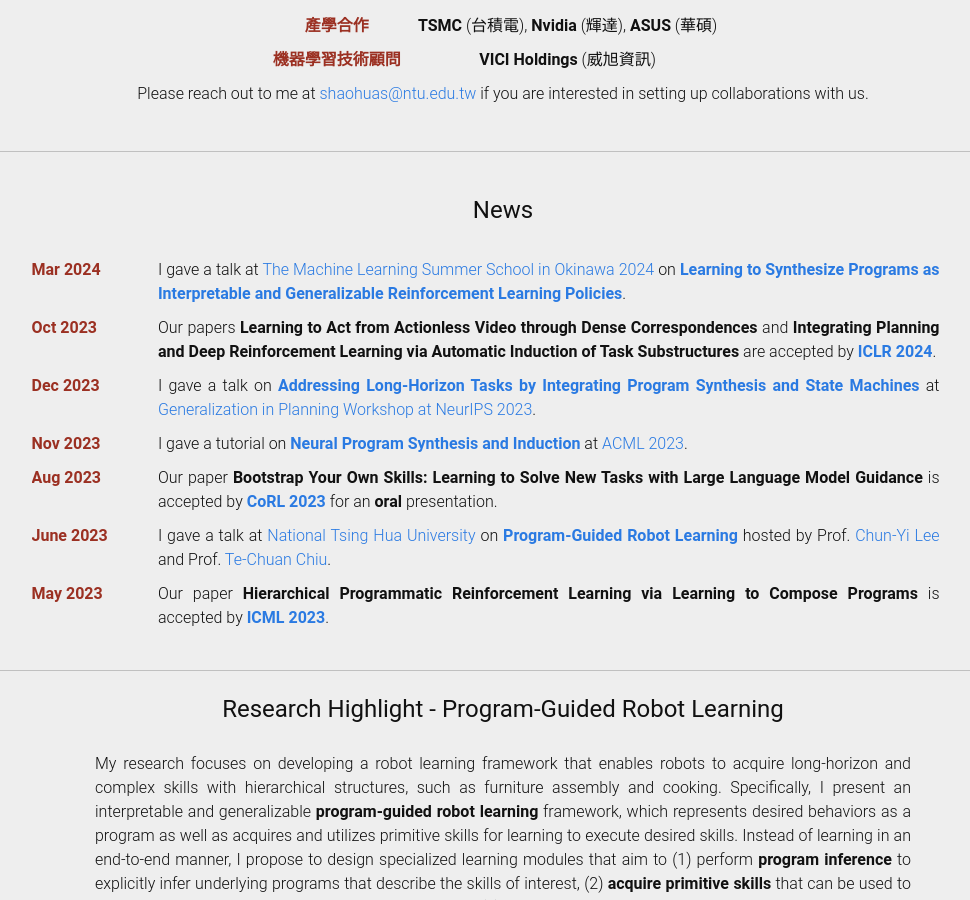
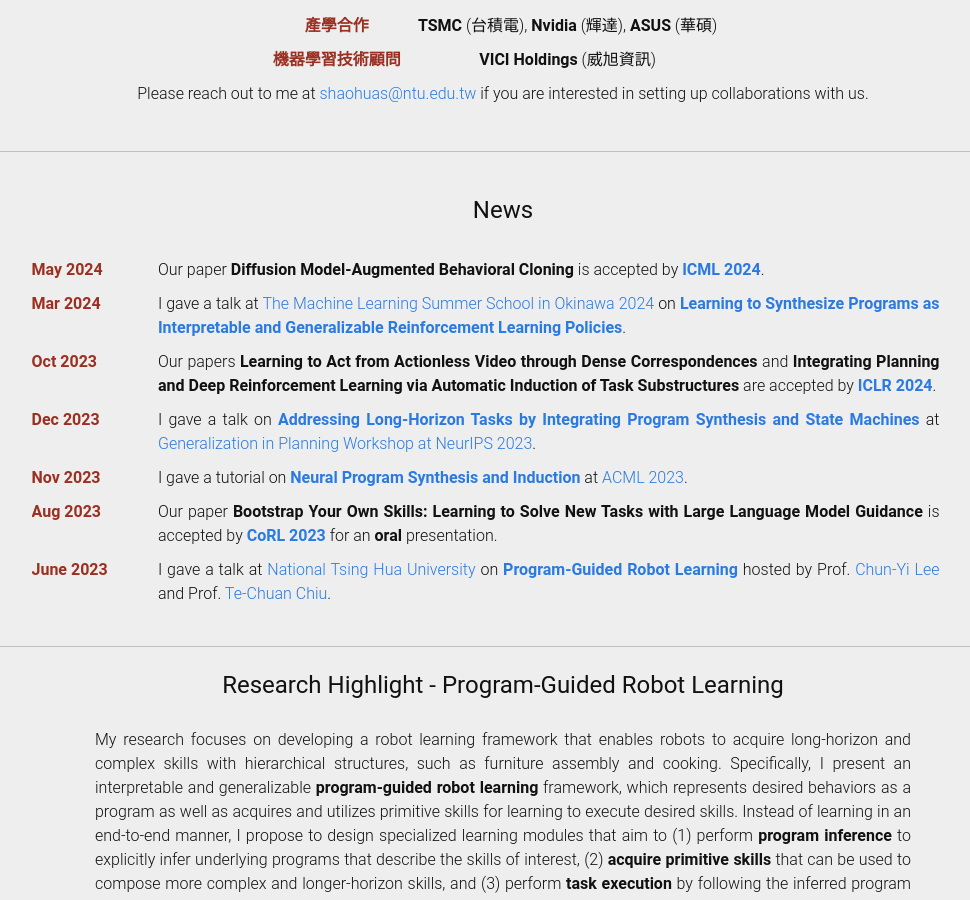
Before and after one commit to shaohua0116/shaohua0116.github.io, a Jekyll site: the page built from index.html, in a window 1280 px wide and 900 px high, scrolled down 772 px. Shown: the whole window, without its empty margins (137-1107 px from the left). Built offline with Jekyll 4.4.1, drawn with Linux system fonts in a browser that asks for light colours; some web fonts are replaced.

Commit message:
add dbc (icml 2024) news

```diff
--- a/_data/news.yml
+++ b/_data/news.yml
@@ -1,3 +1,5 @@
+- news: 'Our paper <b>Diffusion Model-Augmented Behavioral Cloning</b> is accepted by <b><a href="https://icml.cc/Conferences/2024/Dates">ICML 2024</a></b>.'
+  date: 'May 2024'
 - news: "I gave a talk at <a href='https://groups.oist.jp/mlss'>The Machine Learning Summer School in Okinawa 2024</a> on <b><a href='./slides/MLSS2024.pdf'>Learning to Synthesize Programs as Interpretable and Generalizable Reinforcement Learning Policies</a></b>."
   date: 'Mar 2024'
 - news: 'Our papers <b>Learning to Act from Actionless Video through Dense Correspondences</b> and <b>Integrating Planning and Deep Reinforcement Learning via Automatic Induction of Task Substructures</b> are accepted by <b><a href="https://iclr.cc/Conferences/2024/Dates">ICLR 2024</a></b>.'
@@ -16,8 +18,8 @@
     #   date: 'May 2023'
     # - news: "I gave a talk at <a href='https://aiforum2023.cs.nthu.edu.tw/'>TAAI AI Forum 2023</a> on <b><a href='https://drive.google.com/file/d/1nzDcQkG1VUb4Xt36eTdwxNFRgs9cyJhK/view?usp=share_link'>Learning to Synthesize Programs as Interpretable and Generalizable Reinforcement Learning Policies</a></b> hosted by Prof. <a href='https://www.csie.ntu.edu.tw/~htlin/'>Hsuan-Tien Lin</a>."
     #  date: 'May 2023'
-- news: 'Our paper <b>Hierarchical Programmatic Reinforcement Learning via Learning to Compose Programs</b> is accepted by <b><a href="https://icml.cc/Conferences/2023/Dates">ICML 2023</a></b>.'
-  date: 'May 2023'
+    # - news: 'Our paper <b>Hierarchical Programmatic Reinforcement Learning via Learning to Compose Programs</b> is accepted by <b><a href="https://icml.cc/Conferences/2023/Dates">ICML 2023</a></b>.'
+    #  date: 'May 2023'
   # - news: 'Our paper <b>Multimodal Model-Agnostic Meta-Learning via Task-Aware Modulation</b> is accepted by <b><a href="https://nips.cc/Conferences/2019/">NeurIPS 2019</a></b> as a <b>Spotlight</b> paper.'
   #   date: 'Sep 2019'
   # - news: 'Our paper <b>Feedback Adversarial Learning: Spatial Feedback for Improving Generative Adversarial Networks</b> is accepted by <b><a href="http://cvpr2019.thecvf.com/">CVPR 2019</a></b>.'
```
